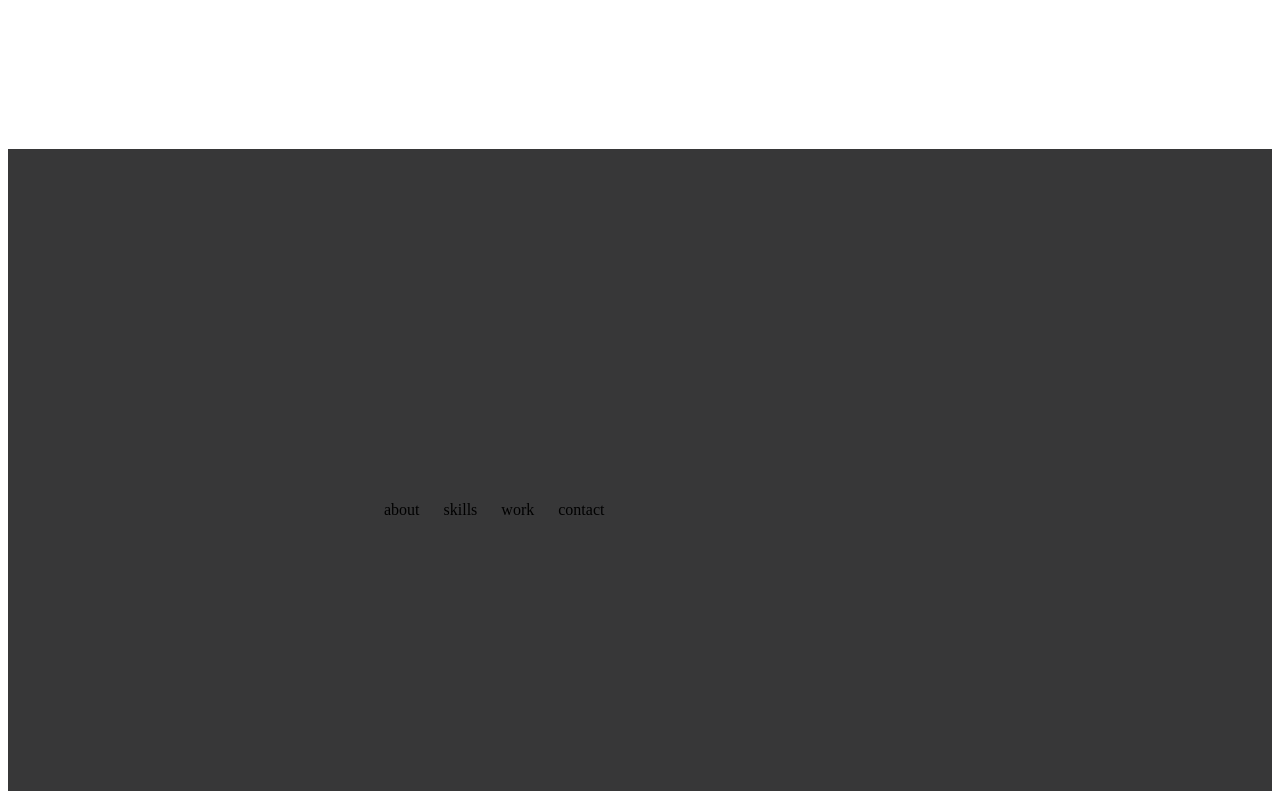
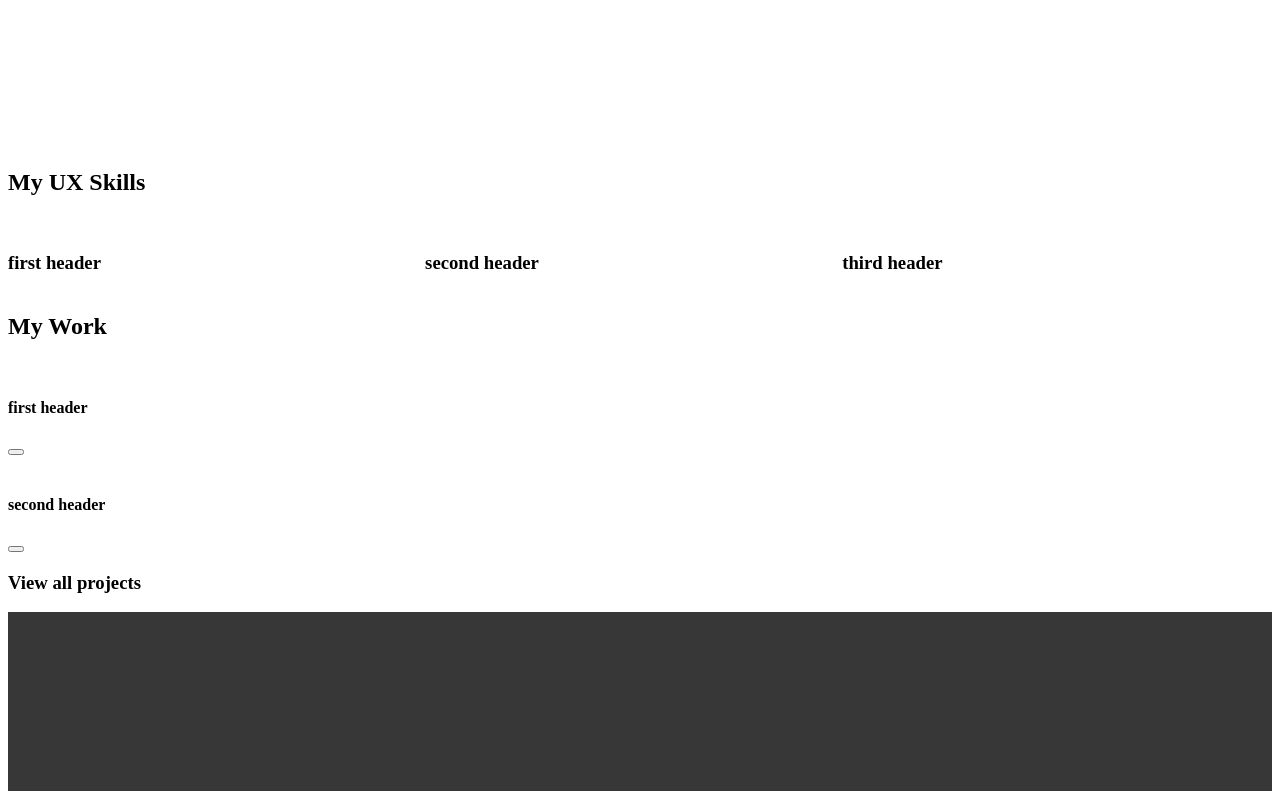
Before and after one commit to Tatig96/UX_UI_HW_18, a plain HTML site: page index.html in a window 1280 px wide. Shown: the part 607-1398 px from the top of the page. Drawn offline with Linux system fonts and the light colour scheme; files whose address does not match are found by name.

Commit message:
you left off on number 5 step 4

```diff
--- a/css/index.css
+++ b/css/index.css
@@ -38,3 +38,9 @@
     padding: 25%;
     height: 100px;
 }
+.flexContainer {
+    display: flex;
+}
+.col {
+    width: 33%;
+}
--- a/index.html
+++ b/index.html
@@ -43,6 +43,50 @@
             </button>
         </div>
     </section>
+     <!--  My UX Skills section coded using CSS flex -->
+    <section class="mySkills">
+        <h1> My UX Skills </h1>
+        <div class="flexContainer">
+            <div class="col">
+                <img>
+                <h3> first header </h3>
+                <p></p>
+            </div>
+            <div class="col">
+                <img>
+                <h3> second header </h3>
+                <p></p>
+            </div>
+            <div class="col">
+                <img>
+                <h3> third header </h3>
+                <p></p>
+            </div>
+        </div>
+    </section>
+    <section class="myWork">
+        <h1> My Work </h1>
+        <div class="workGrid">
+            <div>
+                <img>
+            </div>
+            <div>
+                <h4> first header </h4>
+                <p></p>
+                <button></button>
+            </div>
+            <div>
+                <img>
+            </div>
+            <div>
+                <h4> second header </h4>
+                <p></p>
+                <button></button>
+            </div>
+            <h3> View all projects </h3>
+        </div>
+    </section>
+
     <div class="footer" role="navigation">
         <nav class="inline-block">
             <ul>
```
